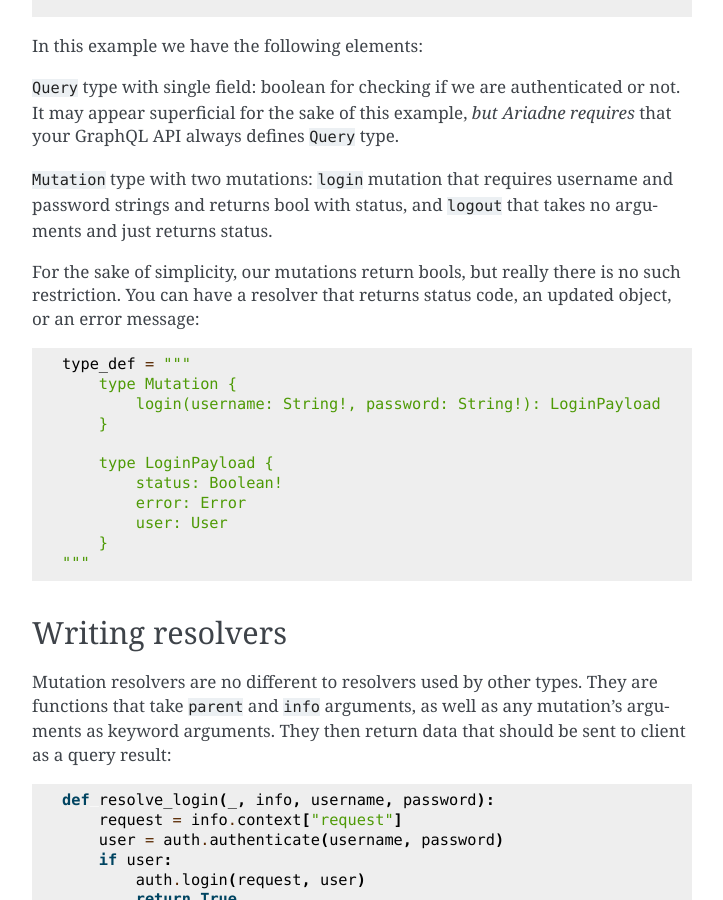
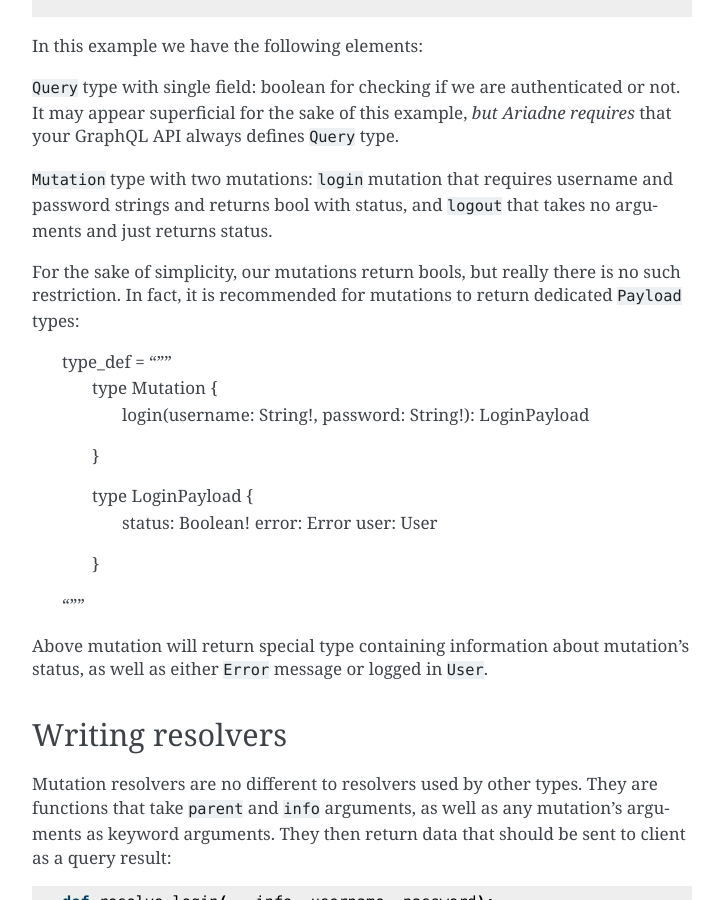
Before and after one commit to mirumee/ariadne, a Sphinx documentation site: the page built from docs/mutations.rst, in a window 1280 px wide and 900 px high, scrolled down 863 px. Shown: the whole window, without its empty margins (388-1111 px from the left). Built offline with Sphinx 7.4.7, drawn with Linux system fonts in a browser that asks for light colours; some of the changed text lies outside the part shown.

Commit message:
Simplify the doc

```diff
--- a/docs/mutations.rst
+++ b/docs/mutations.rst
@@ -33,7 +33,7 @@ In this example we have the following elements:
 
 ``Mutation`` type with two mutations: ``login`` mutation that requires username and password strings and returns bool with status, and ``logout`` that takes no arguments and just returns status.
 
-For the sake of simplicity, our mutations return bools, but really there is no such restriction. You can have a resolver that returns status code, an updated object, or an error message::
+For the sake of simplicity, our mutations return bools, but really there is no such restriction. In fact, it is recommended for mutations to return dedicated ``Payload`` types:
 
     type_def = """
         type Mutation {
@@ -47,6 +47,7 @@ For the sake of simplicity, our mutations return bools, but really there is no s
         }
     """
 
+Above mutation will return special type containing information about mutation's status, as well as either ``Error`` message or logged in ``User``.
 
 Writing resolvers
 -----------------
```
Also changed, not shown: other parts of docs/mutations.rst (+5 -23 lines).
